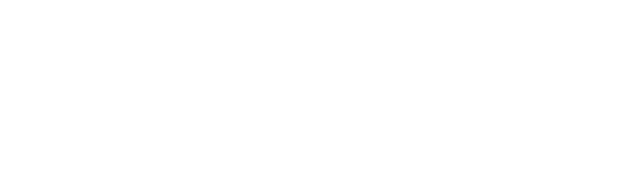
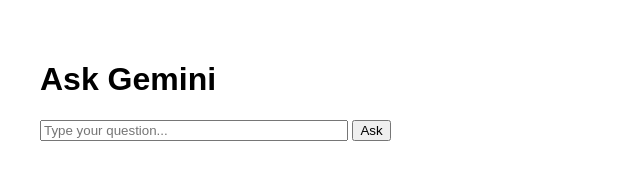
Before and after one commit to Backerjr/Rozmowa-Szko-a, a plain HTML site: page index.html in a window 1280 px wide. Shown: the whole page, without its empty margins (0-640 px from the left). Drawn offline with Linux system fonts and the light colour scheme.

Commit message:
Update index.html
Signed-off-by: Backerjr <ahmedbackerjr@gmail.com>

```diff
--- a/index.html
+++ b/index.html
@@ -12,3 +12,12 @@
   <link rel="manifest" href="/site.webmanifest">
   <link rel="icon" href="/favicon.ico" />
 </head>
+<body style="font-family: sans-serif; padding: 2rem;">
+  <h1>Ask Gemini</h1>
+  <input id="prompt" placeholder="Type your question..." style="width: 300px;" />
+  <button id="ask">Ask</button>
+  <pre id="result" style="margin-top: 1rem; white-space: pre-wrap;"></pre>
+
+  <script src="script.js"></script>
+</body>
+</html>
```
